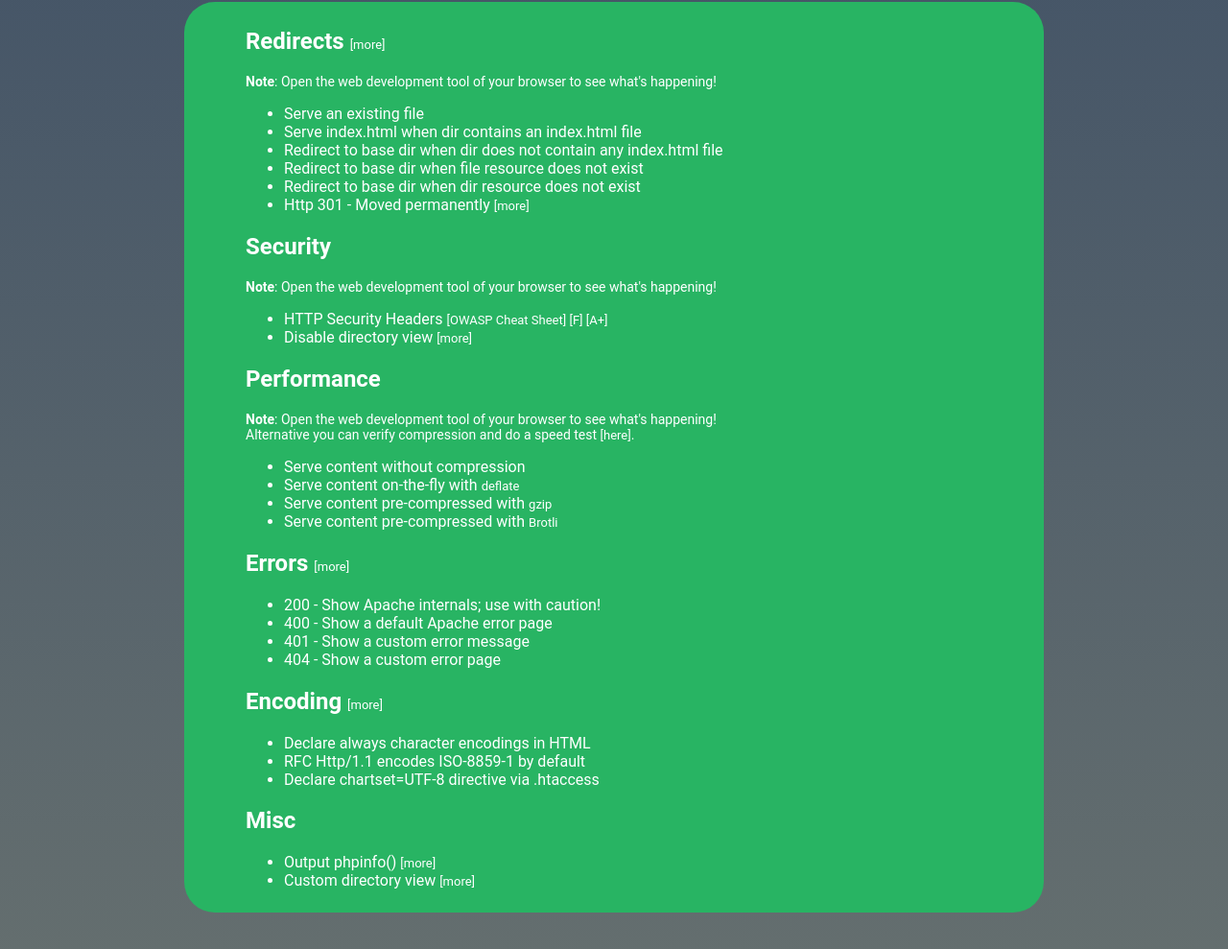
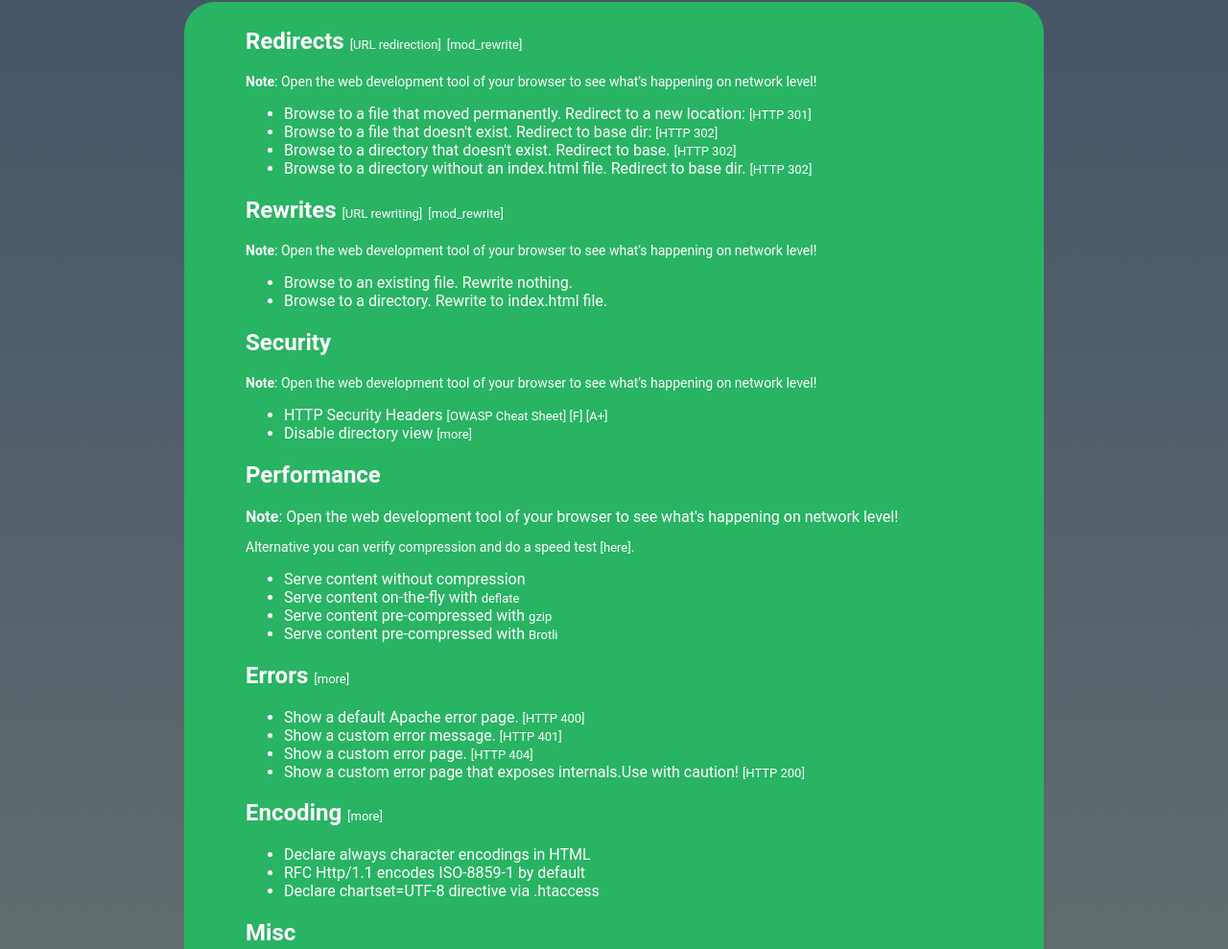
Before and after one commit to ionos-deploy-now/.htaccess-samples, a website: page src/html/index.html in a window 1280 px wide. Shown: the part 218-1207 px from the top of the page at 96% size. Drawn offline with nearby package versions, Linux system fonts and the light colour scheme; files that its build step writes are made by us from their sources.

Commit message:
new listing order

```diff
--- a/src/html/index.html
+++ b/src/html/index.html
@@ -24,32 +24,61 @@
 
     <div class="container">
 
+        <div>
+            <h2>Redirects
+                <a href="https://en.wikipedia.org/wiki/URL_redirection" target="_blank">[URL redirection]</a>
+                <a href="https://httpd.apache.org/docs/current/mod/mod_rewrite.html" target="_blank">[mod_rewrite]</a>
+            </h2>
+        </div>
         <p>
-        <h2>Redirects <a href="https://httpd.apache.org/docs/current/mod/mod_rewrite.html" target="_blank">[more]</a>
-        </h2>
-        <p>
-            <b>Note</b>: Open the web development tool of your browser to see what's happening!
+            <b>Note</b>: Open the web development tool of your browser to see what's happening on network level!
         </p>
         <ul>
-            <li><a href="/redirects/content/index.html">Serve an existing file</a></li>
-            <li><a href="/redirects/content/">Serve index.html when dir contains an index.html file</a></li>
-            <li><a href="/redirects/">Redirect to base dir when dir does not contain any index.html file</a></li>
-            <li><a href="/redirects/does-not-exist.html">Redirect to base dir when file resource does not exist</a></li>
-            <li><a href="/redirects/does-not-exist/">Redirect to base dir when dir resource does not exist</a></li>
             <li>
-                <a href="/redirects/content/old-index.html">Http 301 - Moved permanently</a>
-                <a class="more" href="https://httpd.apache.org/docs/current/rewrite/remapping.html" target="_blank">
-                    [more]
+                <a href="/redirect/content/old-index.html">Browse to a file that moved permanently. Redirect to a new location:</a>
+                <a class="more" href="https://en.wikipedia.org/wiki/HTTP_301" target="_blank">
+                [HTTP 301]
                 </a>
             </li>
+            <li>
+                <a href="/redirect/does-not-exist.html">Browse to a file that doesn't exist. Redirect to base dir:</a>
+                <a class="more" href="https://en.wikipedia.org/wiki/HTTP_302" target="_blank">
+                [HTTP 302]
+                </a>
+            </li>
+            <li>
+                <a href="/redirect/does-not-exist/">Browse to a directory that doesn't exist. Redirect to base.</a>
+                <a class="more" href="https://en.wikipedia.org/wiki/HTTP_302" target="_blank">
+                [HTTP 302]
+                </a>
+            </li>
+            <li>
+                <a href="/redirect/">Browse to a directory without an index.html file. Redirect to base dir.</a>
+                <a class="more" href="https://en.wikipedia.org/wiki/HTTP_302" target="_blank">
+                [HTTP 302]
+                </a>
+            </li>
+        </ul>
 
+        <div>
+            <h2>Rewrites
+                <a href="https://en.wikipedia.org/wiki/Rewrite_engine" target="_blank">[URL rewriting]</a>
+                <a href="https://httpd.apache.org/docs/current/mod/mod_rewrite.html" target="_blank">[mod_rewrite]</a>
+            </h2>
+        </div>
+        <p>
+            <b>Note</b>: Open the web development tool of your browser to see what's happening on network level!
+        </p>
+        <ul>
+            <li><a href="/rewrite/content/index.html">Browse to an existing file. Rewrite nothing.</a></li>
+            <li><a href="/rewrite/content/">Browse to a directory. Rewrite to index.html file.</a></li>
         </ul>
-        </p>
 
+        <div>
+            <h2>Security</h2>
+        </div>
         <p>
-        <h2>Security</h2>
-        <p>
-            <b>Note</b>: Open the web development tool of your browser to see what's happening!
+            <b>Note</b>: Open the web development tool of your browser to see what's happening on network level!
         </p>
         <ul>
             <li>
@@ -71,13 +100,16 @@
                 </a>
             </li>
         </ul>
-        </p>
 
+        <div>
             <h2>Performance</h2>
+        </div>
+        <div>
+            <b>Note</b>: Open the web development tool of your browser to see what's happening on network level!
             <p>
-            <b>Note</b>: Open the web development tool of your browser to see what's happening! </br>
                 Alternative you can verify compression and do a speed test <a class="more" href="https://www.giftofspeed.com/" target="_blank">[here]</a>.
             </p>
+        </div>
         <ul>
             <li>
                 <a href="/performance/no-compression/index.html">
@@ -98,20 +130,39 @@
             </li>
         </ul>
 
-        <p>
-        <h2>Errors <a href="https://httpd.apache.org/docs/current/en/mod/core.html#errordocument"
-                target="_blank">[more]</a></h2>
+        <div>
+            <h2>Errors <a href="https://httpd.apache.org/docs/current/en/mod/core.html#errordocument" target="_blank">[more]</a></h2>
+        </div>
         <ul>
-            <li><a href="/errors/env.html">200 - Show Apache internals; use with caution!</a></li>
-            <li><a href="/errors/400">400 - Show a default Apache error page</a></li>
-            <li><a href="/errors/401">401 - Show a custom error message</a></li>
-            <li><a href="/errors/404.html">404 - Show a custom error page</a></li>
+            <li>
+                <a href="/errors/400">Show a default Apache error page.</a>
+                <a class="more" href="https://en.wikipedia.org/wiki/HTTP_400" target="_blank">
+                    [HTTP 400]
+                </a>
+            </li>
+            <li>
+                <a href="/errors/401">Show a custom error message.</a>
+                <a class="more" href="https://en.wikipedia.org/wiki/HTTP_401" target="_blank">
+                    [HTTP 401]
+                </a>
+            </li>
+            <li>
+                <a href="/errors/404.html">Show a custom error page.</a>
+                <a class="more" href="https://en.wikipedia.org/wiki/HTTP_404" target="_blank">
+                    [HTTP 404]
+                </a>
+            </li>
+            <li>
+                <a href="/errors/env.html">Show a custom error page that exposes internals.</a>Use with caution!
+                <a class="more" href="https://en.wikipedia.org/wiki/HTTP_200" target="_blank">
+                    [HTTP 200]
+                </a>
+            </li>
         </ul>
-        </p>
 
-        <p>
-        <h2>Encoding <a href="https://httpd.apache.org/docs/current/en/mod/core.html#adddefaultcharset"
-                target="_blank">[more]</a></h2>
+        <div>
+            <h2>Encoding <a href="https://httpd.apache.org/docs/current/en/mod/core.html#adddefaultcharset" target="_blank">[more]</a></h2>
+        </div>
         <ul>
             <li><a href="/encoding/encoding.html">Declare always character encodings in HTML</a></li>
             <li>
@@ -121,31 +172,28 @@
                 <a href="/encoding/fix/missing_encoding.html">Declare chartset=UTF-8 directive via .htaccess</a>
             </li>
         </ul>
-        </p>
 
-        <p>
+        <div>
             <h2>Misc</h2>
+        </div>
         <ul>
-            <li><a href="/php/phpinfo.php">Output phpinfo()</a>
+            <li><a href="/misc/php/phpinfo.php">Output phpinfo()</a>
                 <a class="more" href="https://www.php.net/manual/en/function.phpinfo.php" target="_blank">
                     [more]
                 </a>
             </li>
             <li>
-                <a href="/custom-dir-view/">Custom directory view<a>
-                        <a class="more" href="https://httpd.apache.org/docs/current/mod/mod_autoindex.html#indexoptions"
-                            target="_blank">
+                <a href="/misc/custom-dir-view/">Custom directory view</a>
+                <a class="more" href="https://httpd.apache.org/docs/current/mod/mod_autoindex.html#indexoptions" target="_blank">
                 [more]
                 </a>
             </li>
         </ul>
-        </p>
     </div>
-</body>
 
     <script>
         document.getElementById("resultA").href = 'https://securityheaders.com/?q=' + location.hostname + '%2Fsecurity%2Fheaders%2F&followRedirects=on';
         document.getElementById("resultF").href = 'https://securityheaders.com/?q=' + location.hostname + '%2F&followRedirects=on';
     </script>
-
+</body>
 </html>
```
Lines whose indentation alone changed are shown as unchanged.
